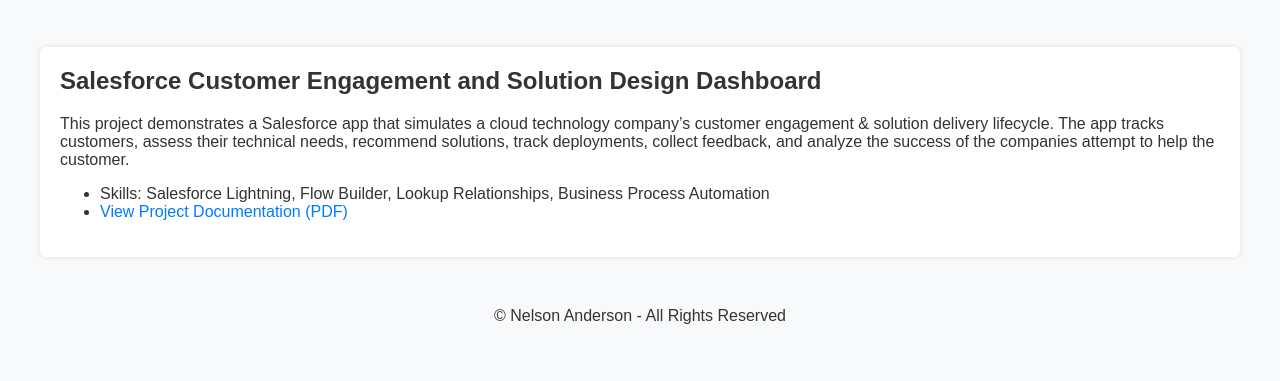
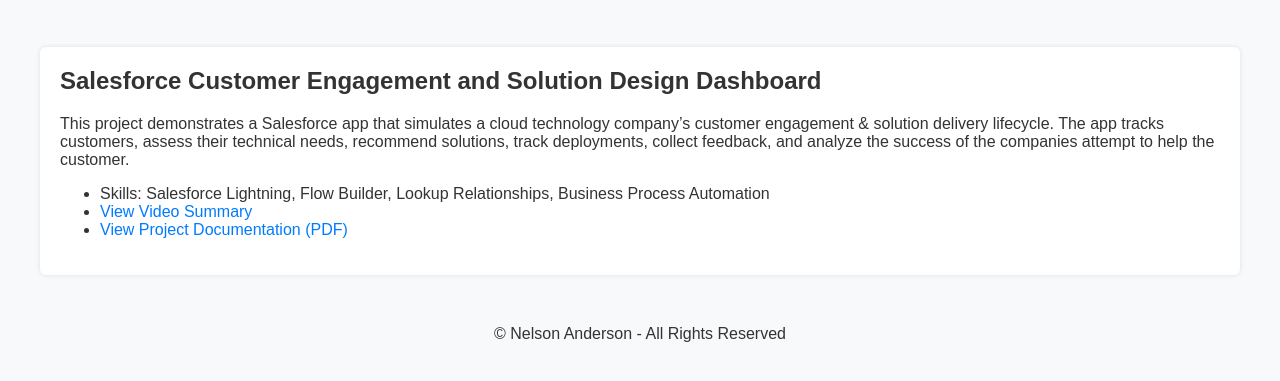
Before and after one commit to Nelson-Anderson/Nelson-Anderson.github.io, a plain HTML site: page index.html in a window 1280 px wide. Shown: the part 119-500 px from the top of the page. Drawn offline with Linux system fonts and the light colour scheme.

Commit message:
Update index.html
added youtube video

```diff
--- a/index.html
+++ b/index.html
@@ -53,6 +53,7 @@
   </p>
   <ul>
     <li>Skills: Salesforce Lightning, Flow Builder, Lookup Relationships, Business Process Automation</li>
+    <li><a href="https://www.youtube.com/watch?v=OeCBLcgkbyg" target="_blank">View Video Summary</a></li>
     <li><a href="Salesforce-pdf.pdf" target="_blank">View Project Documentation (PDF)</a></li>
   </ul>
 </section>
```
